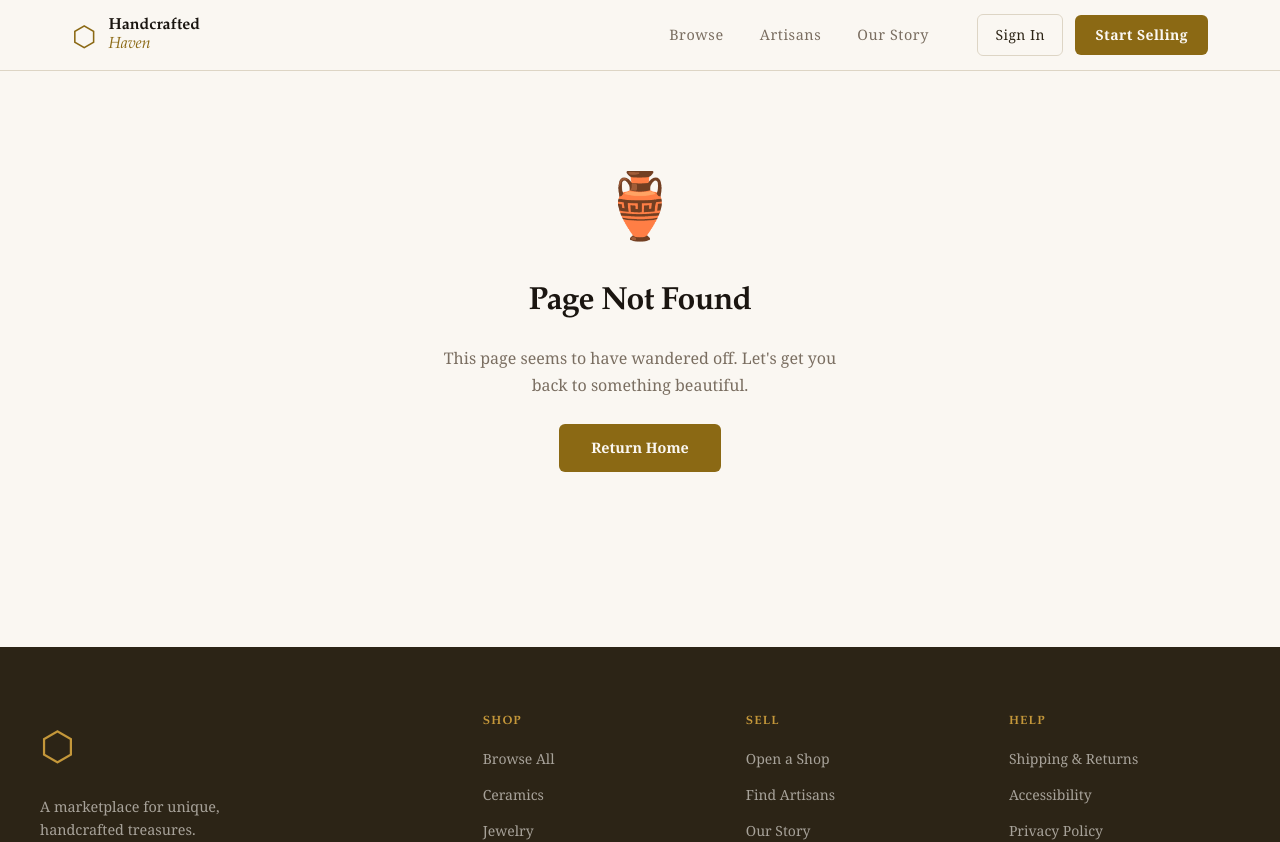
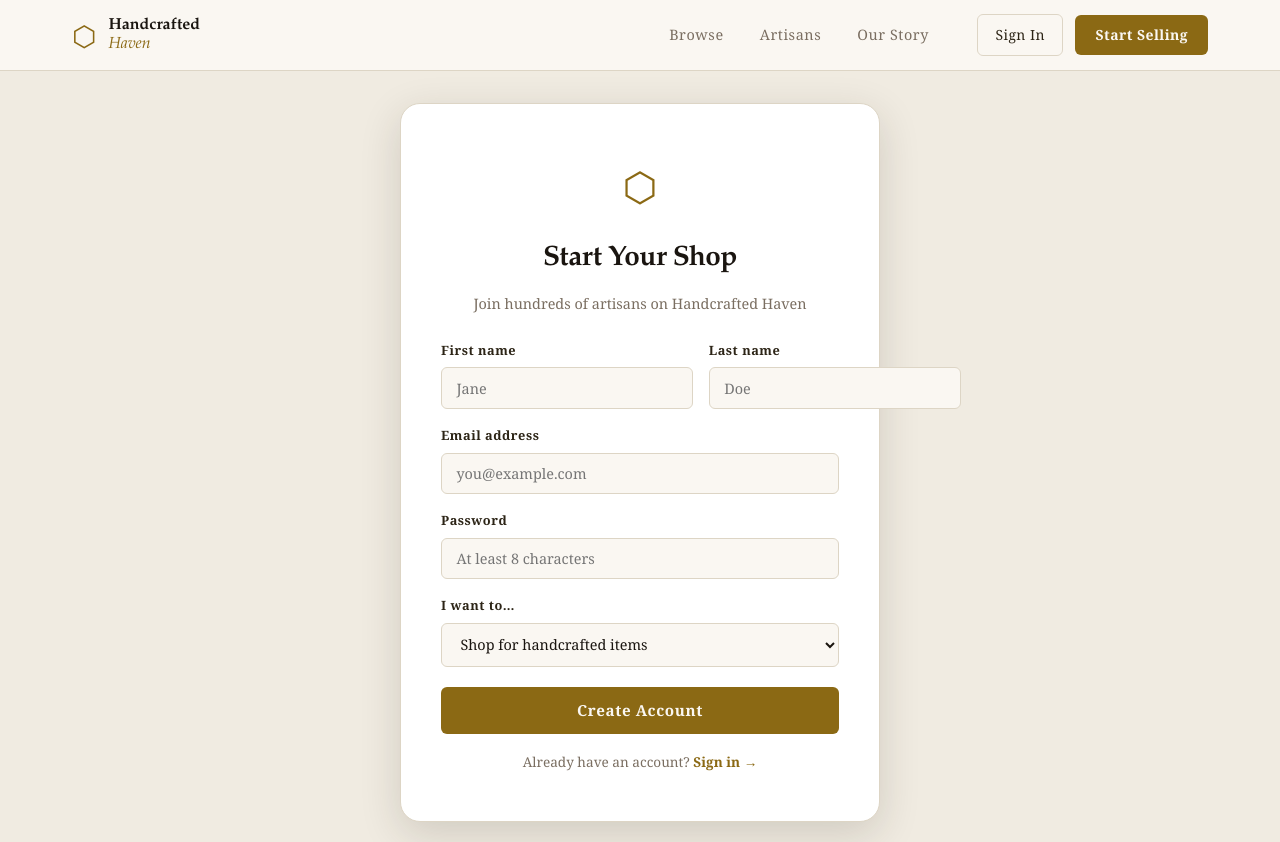
Before and after one commit to mejaelek/handcrafted-haven, a Next.js app: page /auth/register in a window 1280 px wide. Before the commit this address had no page. Shown: the top 842 px of the page. Built offline with nearby package versions, Linux system fonts and the light colour scheme.

Commit message:
Create page.tsx

```diff
--- /dev/null
+++ b/src/app/auth/register/page.tsx
@@ -0,0 +1,77 @@
+import Link from "next/link";
+import styles from "../auth.module.css";
+
+export const metadata = { title: "Create Account | Handcrafted Haven" };
+
+export default function RegisterPage() {
+  return (
+    <div className={styles.page}>
+      <div className={styles.card}>
+        <span className={styles.logoMark}>⬡</span>
+        <h1 className={styles.title}>Start Your Shop</h1>
+        <p className={styles.sub}>Join hundreds of artisans on Handcrafted Haven</p>
+        <form className={styles.form} aria-label="Registration form">
+          <div className={styles.row}>
+            <div className={styles.field}>
+              <label htmlFor="firstName" className={styles.label}>First name</label>
+              <input
+                id="firstName"
+                type="text"
+                className={styles.input}
+                placeholder="Jane"
+                required
+                autoComplete="given-name"
+              />
+            </div>
+            <div className={styles.field}>
+              <label htmlFor="lastName" className={styles.label}>Last name</label>
+              <input
+                id="lastName"
+                type="text"
+                className={styles.input}
+                placeholder="Doe"
+                required
+                autoComplete="family-name"
+              />
+            </div>
+          </div>
+          <div className={styles.field}>
+            <label htmlFor="regEmail" className={styles.label}>Email address</label>
+            <input
+              id="regEmail"
+              type="email"
+              className={styles.input}
+              placeholder="you@example.com"
+              required
+              autoComplete="email"
+            />
+          </div>
+          <div className={styles.field}>
+            <label htmlFor="regPassword" className={styles.label}>Password</label>
+            <input
+              id="regPassword"
+              type="password"
+              className={styles.input}
+              placeholder="At least 8 characters"
+              required
+              autoComplete="new-password"
+            />
+          </div>
+          <div className={styles.field}>
+            <label htmlFor="role" className={styles.label}>I want to…</label>
+            <select id="role" className={styles.select}>
+              <option value="buyer">Shop for handcrafted items</option>
+              <option value="seller">Sell my handcrafted items</option>
+              <option value="both">Both</option>
+            </select>
+          </div>
+          <button type="submit" className={styles.btnSubmit}>Create Account</button>
+        </form>
+        <p className={styles.switchText}>
+          Already have an account?{" "}
+          <Link href="/auth/login" className={styles.switchLink}>Sign in →</Link>
+        </p>
+      </div>
+    </div>
+  );
+}
```
